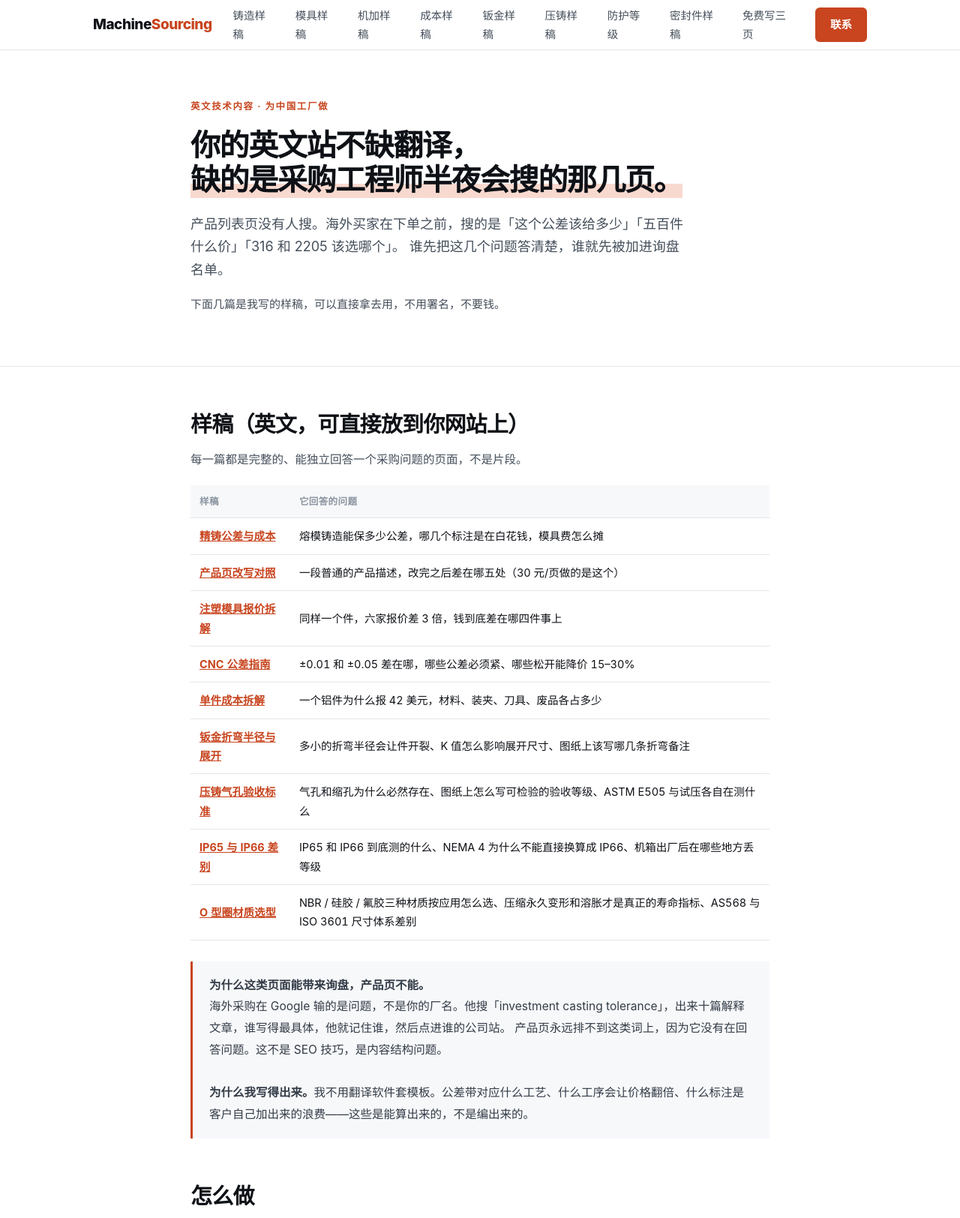
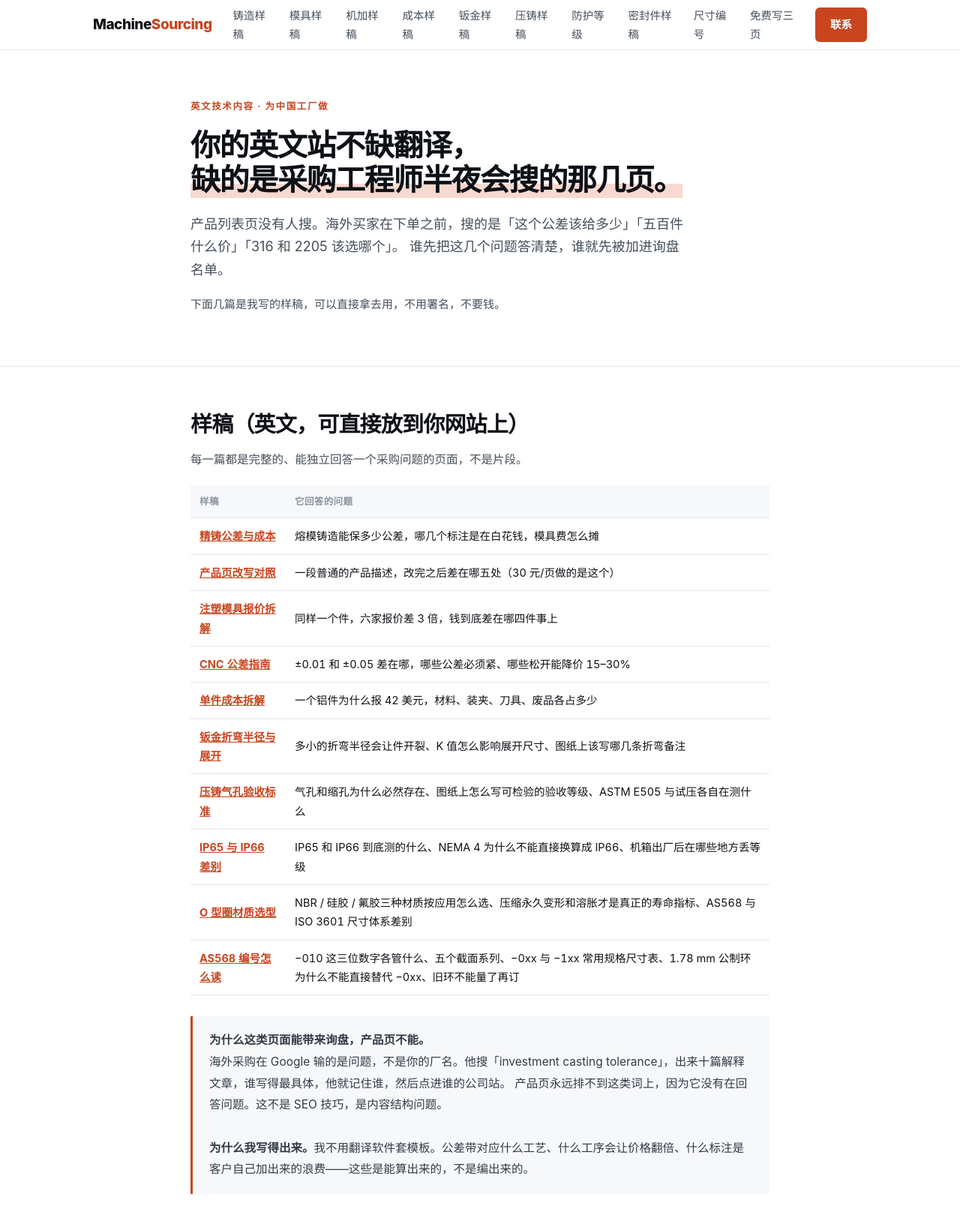
Before and after one commit to Tom6324/machinesourcing, a plain HTML site: page index.html in a window 1280 px wide. Shown: the top 1624 px of the page at 75% size. Drawn offline with Linux system fonts and the light colour scheme.

Commit message:
update index.html

```diff
--- a/index.html
+++ b/index.html
@@ -41,6 +41,7 @@
   <a class="lnk" href="porosity-guide.html">压铸样稿</a>
   <a class="lnk" href="ip-rating-guide.html">防护等级</a>
   <a class="lnk" href="oring-guide.html">密封件样稿</a>
+  <a class="lnk" href="as568-dash-guide.html">尺寸编号</a>
   <a class="lnk sp" href="#offer">免费写三页</a>
   <a class="cta" href="#contact">联系</a>
 </div></header>
@@ -72,6 +73,7 @@
       <tr><td><a href="porosity-guide.html"><strong>压铸气孔验收标准</strong></a></td><td>气孔和缩孔为什么必然存在、图纸上怎么写可检验的验收等级、ASTM E505 与试压各自在测什么</td></tr>
       <tr><td><a href="ip-rating-guide.html"><strong>IP65 与 IP66 差别</strong></a></td><td>IP65 和 IP66 到底测的什么、NEMA 4 为什么不能直接换算成 IP66、机箱出厂后在哪些地方丢等级</td></tr>
       <tr><td><a href="oring-guide.html"><strong>O 型圈材质选型</strong></a></td><td>NBR / 硅胶 / 氟胶三种材质按应用怎么选、压缩永久变形和溶胀才是真正的寿命指标、AS568 与 ISO 3601 尺寸体系差别</td></tr>
+      <tr><td><a href="as568-dash-guide.html"><strong>AS568 编号怎么读</strong></a></td><td>−010 这三位数字各管什么、五个截面系列、−0xx 与 −1xx 常用规格尺寸表、1.78 mm 公制环为什么不能直接替代 −0xx、旧环不能量了再订</td></tr>
     </tbody>
   </table>
 
```
